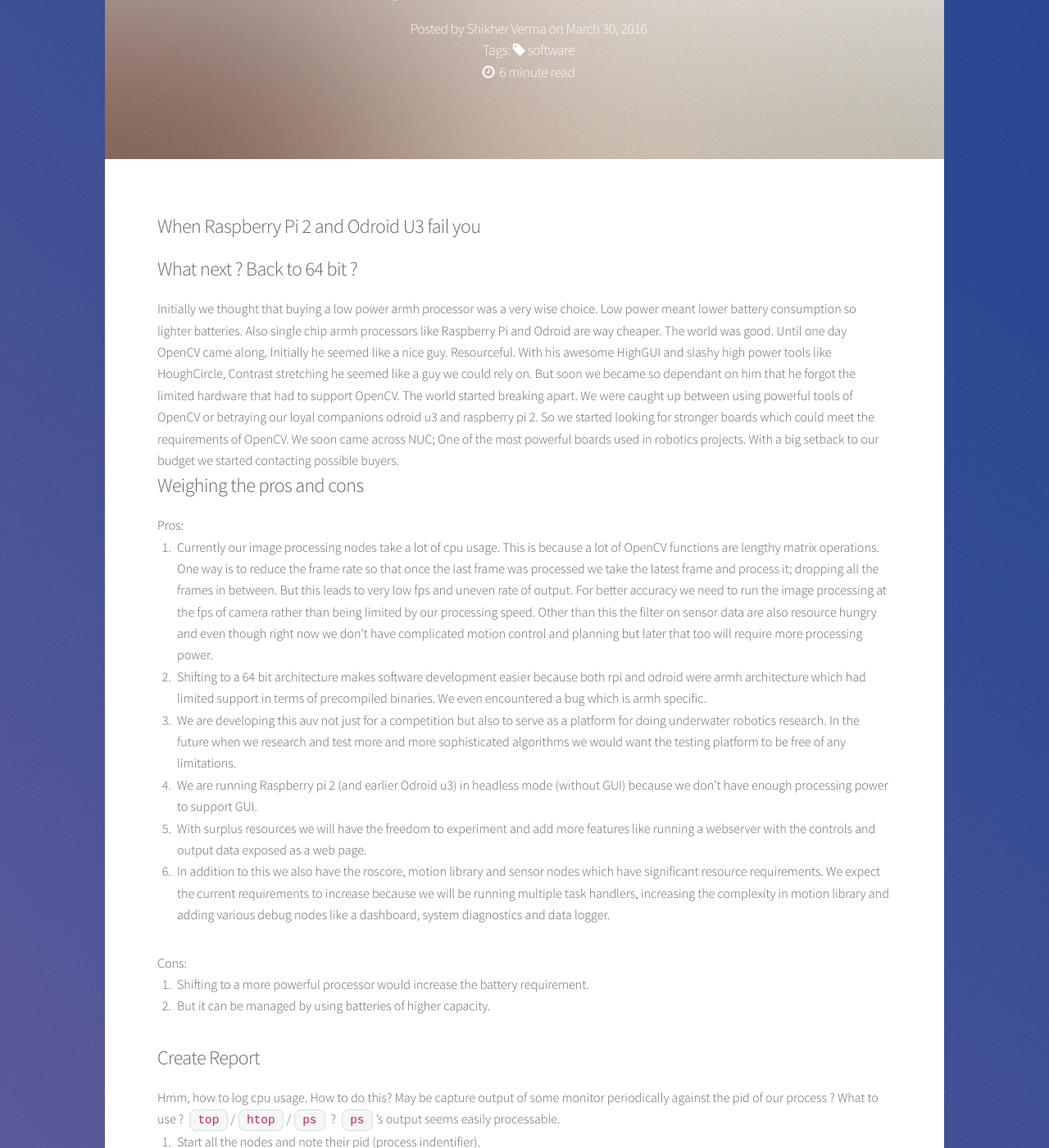
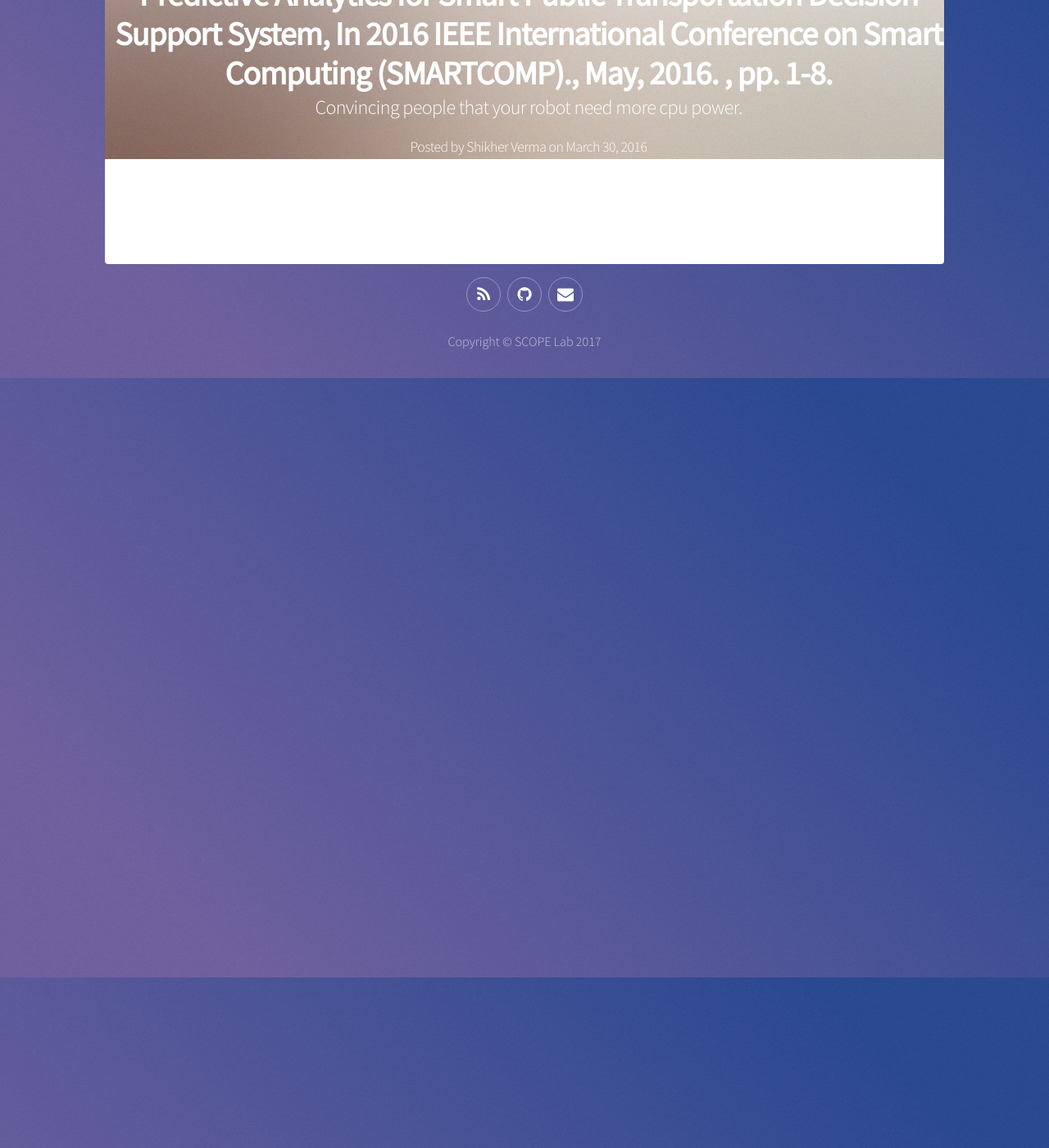
Before and after one commit to fzsun316/webtest, a Jekyll site: the page built from _posts/2016-03-31-Do-You-Really-Need-An-i7.md, in a window 1280 px wide and 1400 px high, scrolled down 270 px. Shown: the whole window at 82% size. Built offline with Jekyll 4.4.1, drawn with Linux system fonts in a browser that asks for light colours; some of the changed text lies outside the part shown.

Commit message:
first commit

````diff
--- a/_posts/2016-03-31-Do-You-Really-Need-An-i7.md
+++ b/_posts/2016-03-31-Do-You-Really-Need-An-i7.md
@@ -1,6 +1,6 @@
 ---
 layout:     post
-title:      "Do You Really Need An i7"
+title:      "Sun F, Pan Y, White J and Dubey A (2016). Real-Time and Predictive Analytics for Smart Public Transportation Decision Support System, In 2016 IEEE International Conference on Smart Computing (SMARTCOMP)., May, 2016. , pp. 1-8."
 subtitle:   "Convincing people that your robot need more cpu power."
 date:       2016-03-30 4:17:00
 author:     "Shikher Verma"
@@ -8,61 +8,3 @@ header-img: "/images/posts/pic04.jpg"
 tags: [ software ]
 comments: true
 ---
-
-## When Raspberry Pi 2 and Odroid U3 fail you
-
-## What next ? Back to 64 bit ?
-
-Initially we thought that buying a low power armh processor was a very wise choice. Low power meant lower battery consumption so lighter batteries. Also single chip armh processors like Raspberry Pi and Odroid are way cheaper. The world was good. Until one day OpenCV came along. Initially he seemed like a nice guy. Resourceful. With his awesome HighGUI and slashy high power tools like HoughCircle, Contrast stretching he seemed like a guy we could rely on. But soon we became so dependant on him that he forgot the limited hardware that had to support OpenCV. The world started breaking apart. We were caught up between using powerful tools of OpenCV or betraying our loyal companions odroid u3 and raspberry pi 2. So we started looking for stronger boards which could meet the requirements of OpenCV. We soon came across NUC; One of the most powerful boards used in robotics projects. With a big setback to our budget we started contacting possible buyers.
-
-## Weighing the pros and cons
-Pros:
-
-1. Currently our image processing nodes take a lot of cpu usage. This is because a lot of OpenCV functions are lengthy matrix operations. One way is to reduce the frame rate so that once the last frame was processed we take the latest frame and process it; dropping all the frames in between. But this leads to very low fps and uneven rate of output. For better accuracy we need to run the image processing at the fps of camera rather than being limited by our processing speed. Other than this the filter on sensor data are also resource hungry and even though right now we don't have complicated motion control and planning but later that too will require more processing power.
-2. Shifting to a 64 bit architecture makes software development easier because both rpi and odroid were armh architecture which had limited support in terms of precompiled binaries. We even encountered a bug which is armh specific.
-3. We are developing this auv not just for a competition but also to serve as a platform for doing underwater robotics research. In the future when we research and test more and more sophisticated algorithms we would want the testing platform to be free of any limitations.
-4. We are running Raspberry pi 2 (and earlier Odroid u3) in headless mode (without GUI) because we don't have enough processing power to support GUI.
-5. With surplus resources we will have the freedom to experiment and add more features like running a webserver with the controls and output data exposed as a web page.
-6. In addition to this we also have the roscore, motion library and sensor nodes which have significant resource requirements. We expect the current requirements to increase because we will be running multiple task handlers, increasing the complexity in motion library and adding various debug nodes like a dashboard, system diagnostics and data logger.
-
-Cons:
-
-1. Shifting to a more powerful processor would increase the battery requirement.
-2. But it can be managed by using batteries of higher capacity.
-
-## Create Report
-
-Hmm, how to log cpu usage. How to do this?
-May be capture output of some monitor periodically against the pid of our process ?
-What to use ? ```top```/```htop```/```ps``` ?
-```ps```'s output seems easily processable.
-
-1. Start all the nodes and note their pid (process indentifier).
-
-2. So after starting all the ros nodes and roscore we need to log the output of ps periodically. Writing a script to log ps output. Luckily there was already such a thing writen. I found [```Syrupy```](https://github.com/jeetsukumaran/Syrupy) which does exactly this.
-
-Time (s) | i5 CPU% | rpi CPU%
-:-------:|:-------:|:--------:
-1	|	29	|	70.2
-2	|	26	|	75.9
-3	|	25.6	|	95.4
-4	|	25	|	93.7
-5	|	25.4	|	94.2
-6	|	24.6	|	95.6
-7	|	21.2	|	95.4
-8	|	21.3	|	95.3
-9	|	21.1	|	95.4
-10	|	21.2	|	95.4
-
-![graph-i5-rpi](/images/posts/graph-i5-rpi.png "graph to show the difference better")
-
-## NUC who?
-Intel *N*ext *U*nit of *C*omputing is a 64 bit motherboard + Processor kit. Along with it you will have to buy Ram and SSD. For anyone looking to upgrade their robot's cpu I suggest buying Intel NUC NUC5i7RYH.
-Buying it : [NUC](http://www.amazon.in/intel-core-i7-NUC5i7RYH-kit/dp/B00WAS1FX6?tag=googinhydr18418-21)
-Mandatory Accessories to Buy: [RAM](http://www.amazon.in/Kingston-RAM-LAPTOP-1600MHZ-PC3L/dp/B00CQ35HBQ/ref=pd_bxgy_147_3?ie=UTF8&refRID=0WM2SPDHFSSG4FR3BZ88) [SSD](http://www.amazon.in/CRUCIAL-250-GB-SATA-CT250MX200SSD6/dp/B00RZ6GO98/ref=pd_bxgy_147_2?ie=UTF8&refRID=0WM2SPDHFSSG4FR3BZ88)
-Information links : [Product Brief](http://www.intel.com/content/www/us/en/nuc/nuc-kit-nuc5i7ryh-brief.html) [Product Overview](http://www.intel.com/content/www/us/en/nuc/nuc-kit-nuc5i7ryh.html)
-Powering it : [forum discussion](http://forums.trossenrobotics.com/showthread.php?6316-Intel-NUC&s=366a85b68bb5d63dcf80397b0c52fe94&p=59110#post59110) [Voltage Regulator](http://www.amazon.com/dp/B008FLE7PA/ref=pe_385040_30332190_pe_175190_21431760_M3T1_ST1_dp_1)
-Integrating RAM and MiniSSD: [video](https://www.youtube.com/watch?v=SU4cdMm-8Qc)
-
-## Planning to use Raspberry and Odroid too.
-After all this, I also ordered a router. Now we are planning to run nuc, rpi and odroid all together so the whole ros software can be distributing across the whole linux cluster. This would also provide support for low power mode, when battery is low we can switch off nuc and use minimal control via rpi to bring auv back surface. Also fault tolerance is introduced. Even if one of the boards fail the rest can work in emergency.
````
Also changed, not shown: 1 other file.
